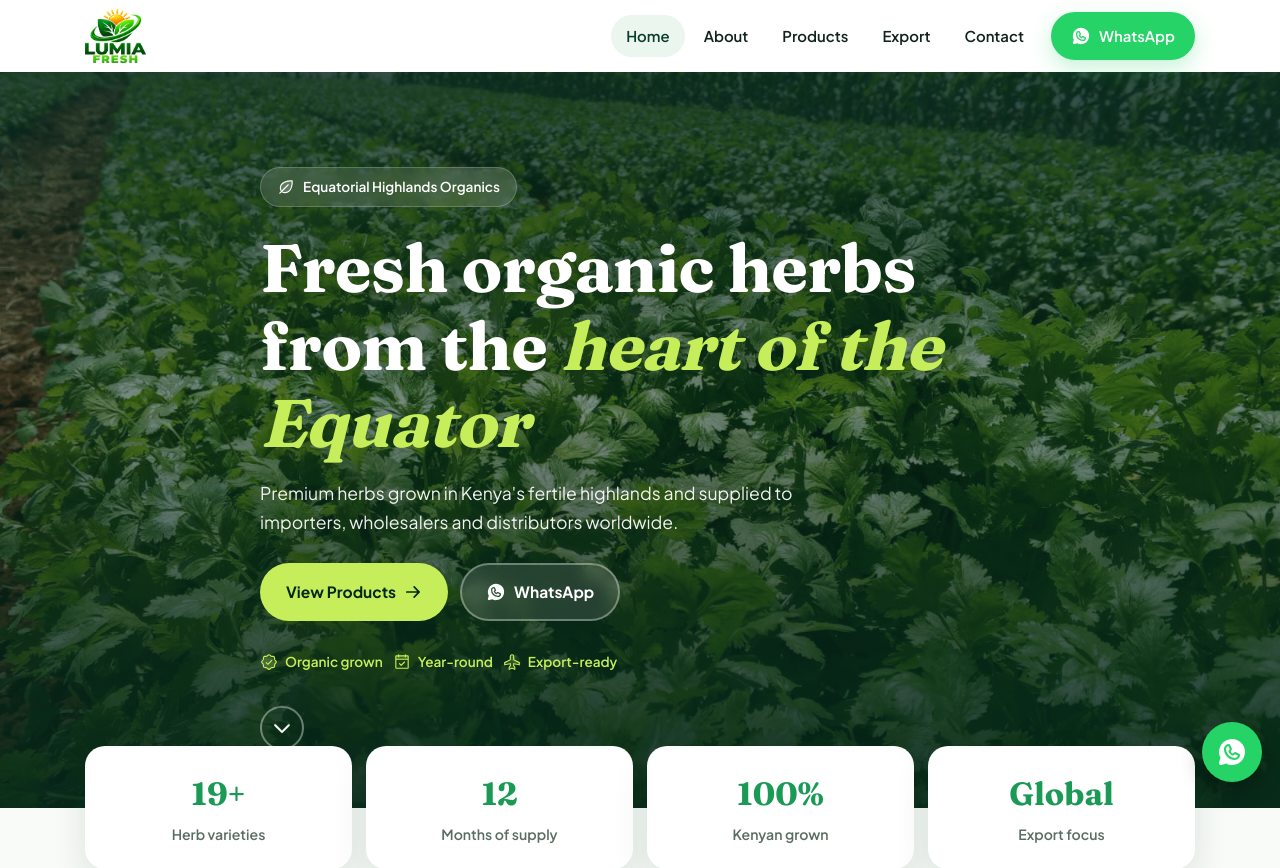
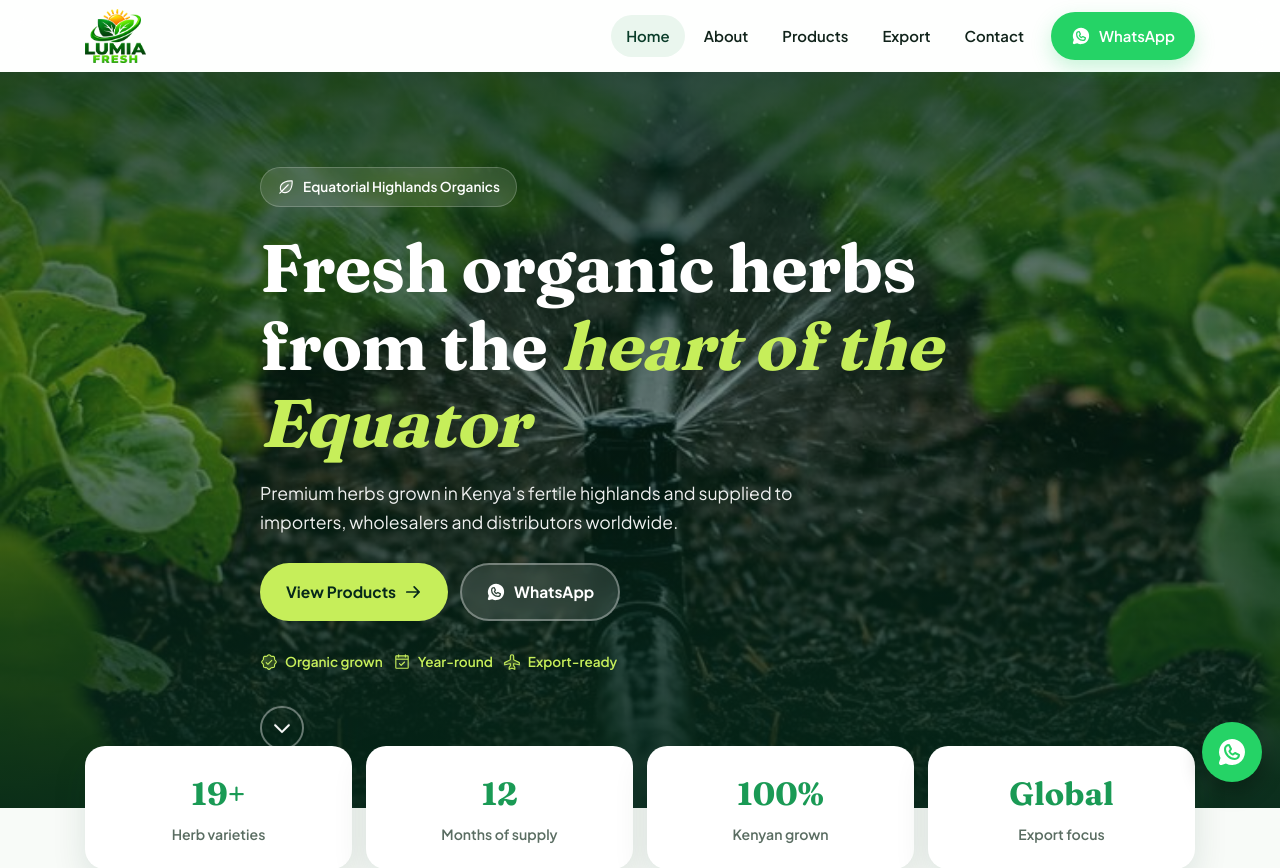
Before and after one commit to Muchyz/lumia-fresh, a React (Vite) app: page / in a window 1280 px wide. Shown: the top 868 px of the page. Built offline with nearby package versions, Linux system fonts and the light colour scheme.

Commit message:
new hero photo

```diff
--- a/src/pages.jsx
+++ b/src/pages.jsx
@@ -50,7 +50,7 @@ export function Home() {
   return (
     <>
       <section className="hero" id="home">
-        <Img src="cilantro.jpg" alt="Herb fields" />
+        <Img src="hero.jpg" alt="Irrigated herb rows" />
         <div className="wrap">
           <span className="badge"><Leaf size={18} weight="duotone" /> {C.tag}</span>
           <h1>Fresh organic herbs from the <em>heart of the Equator</em></h1>
```
Also changed, not shown: public/images/hero.jpg (added).
